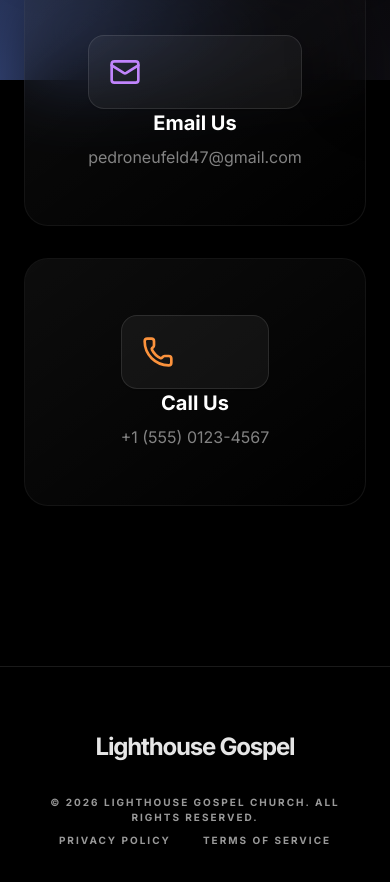
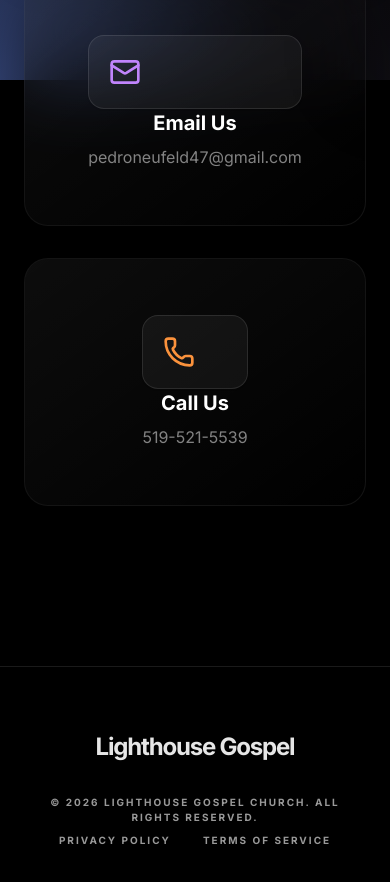
Before and after one commit to Skeleten80/Lighthouse-Gospel-Church-Website, a React (Vite) app: page /#/connect in a window 390 px wide. Shown: the part 764-1646 px from the top of the page. Built offline with nearby package versions, Linux system fonts and the light colour scheme.

Commit message:
feat: Make phone number clickable
Converts the phone number display on the Connect page into a clickable link that initiates a phone call. This improves usability and accessibility for users wanting to contact the church.

```diff
--- a/pages/Connect.tsx
+++ b/pages/Connect.tsx
@@ -52,17 +52,17 @@ export const Connect: React.FC = () => {
             </GlassCard>
           </a>
 
-          <div className="group">
+          <a href="tel:5195215539" className="group">
             <GlassCard className="h-full p-8 flex flex-col items-center text-center gap-6 group-hover:bg-orange-500/5 dark:group-hover:bg-orange-500/10 transition-colors">
               <div className="p-5 bg-white/40 dark:bg-white/5 rounded-2xl border border-black/5 dark:border-white/10 transition-all duration-300 group-hover:bg-orange-500 text-orange-600 dark:text-orange-400 group-hover:text-white shadow-sm">
                 <Phone size={32} />
               </div>
               <div className="space-y-2">
                 <h4 className="text-xl font-bold text-black dark:text-white">Call Us</h4>
-                <p className="text-black/50 dark:text-white/50">+1 (555) 0123-4567</p>
+                <p className="text-black/50 dark:text-white/50">519-521-5539</p>
               </div>
             </GlassCard>
-          </div>
+          </a>
         </div>
       </div>
     </div>
```
